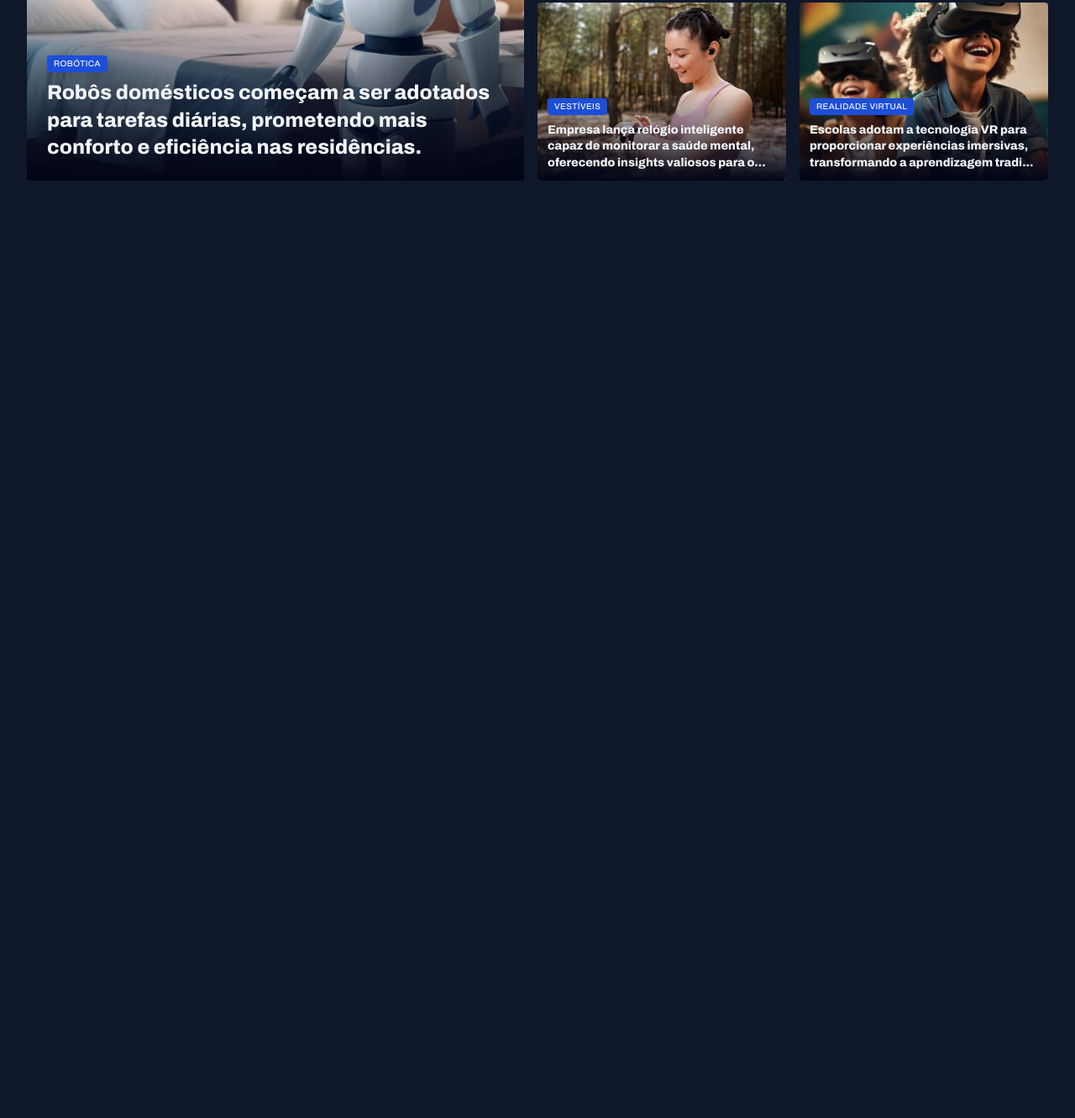
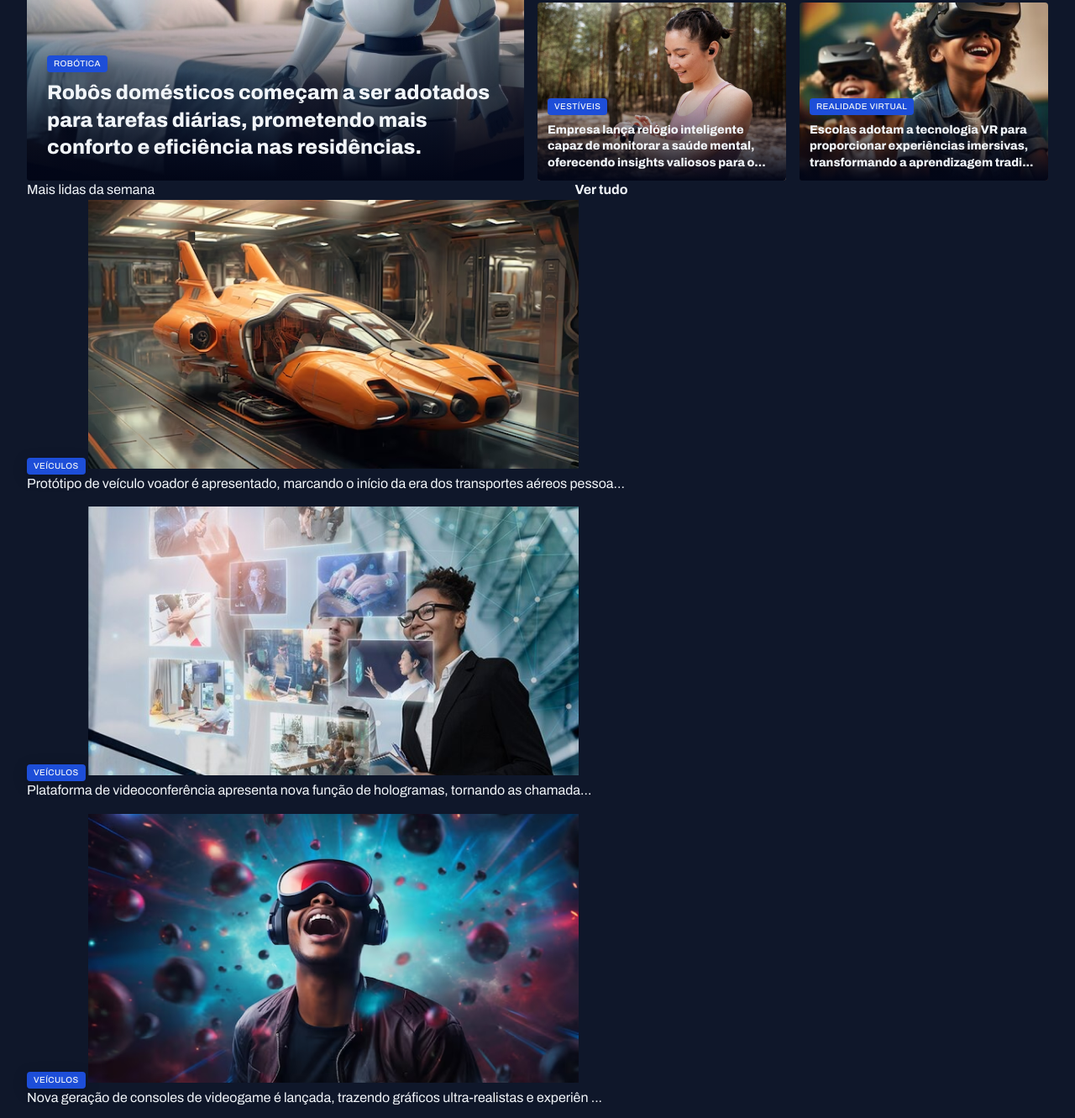
Before and after one commit to MichelBasteiro10/full-stack, a plain HTML site: page portal_de_noticias/index.html in a window 1280 px wide. Shown: the part 389-1720 px from the top of the page at 84% size. Before the commit the page ends 800 px from the top, so only its background shows below. Drawn offline with Linux system fonts and the light colour scheme.

Commit message:
Estruturando a seção mais lidas da semana

```diff
--- a/portal_de_noticias/index.html
+++ b/portal_de_noticias/index.html
@@ -94,6 +94,42 @@
 
             </div>
         </section>
+
+        <section id="weekly">
+           <header class="grid grid-flow-col">
+                <h3>Mais lidas da semana</h3>
+                <a href="#" class="grid grid-flow-col">
+                <strong>Ver tudo</strong>
+                <span></span>
+            </a>
+            </header>
+
+            <div class="grid gap-16">
+                <figure>
+                    <span class="content-tag">Veículos</span>
+                    <img src="assets/images/Image 06.png" alt="">
+                    <p>Protótipo de veículo voador é apresentado, marcando o início da era dos transportes aéreos pessoa...</p>
+                </figure>
+
+                <figure>
+                    <span class="content-tag">Veículos</span>
+                    <img src="assets/images/Image 07.png" alt="">
+                    <p>Plataforma de videoconferência apresenta nova função de hologramas, tornando as chamada...</p>
+                </figure>
+
+                <figure>
+                    <span class="content-tag">Veículos</span>
+                    <img src="assets/images/Image 08.png" alt="">
+                    <p>Nova geração de consoles de videogame é lançada, trazendo gráficos ultra-realistas e experiên ...</p>
+                </figure>
+
+                <figure>
+                    <span class="content-tag">Veículos</span>
+                    <img src="assets/images/Image 09.png" alt="">
+                    <p>Projeto busca oferecer internet de alta velocidade em áreas remotas através de satélites. </p>
+                </figure>
+            </div>
+        </section>
     </main>
 </body>
 
```
